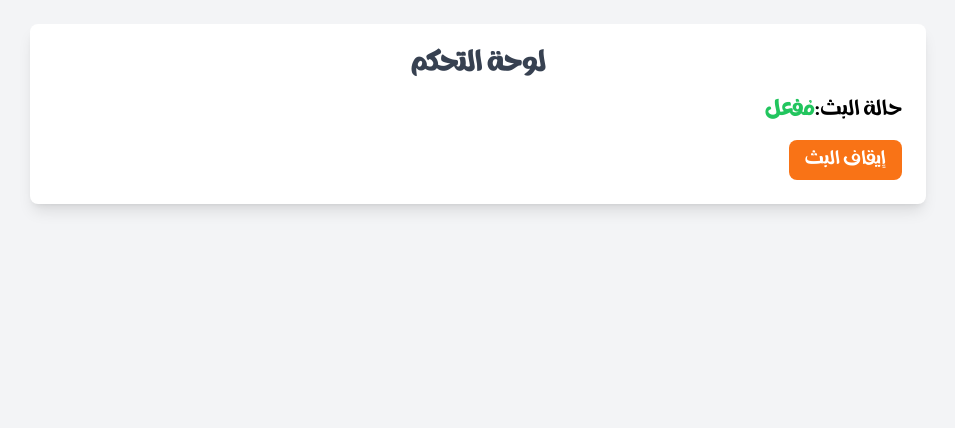
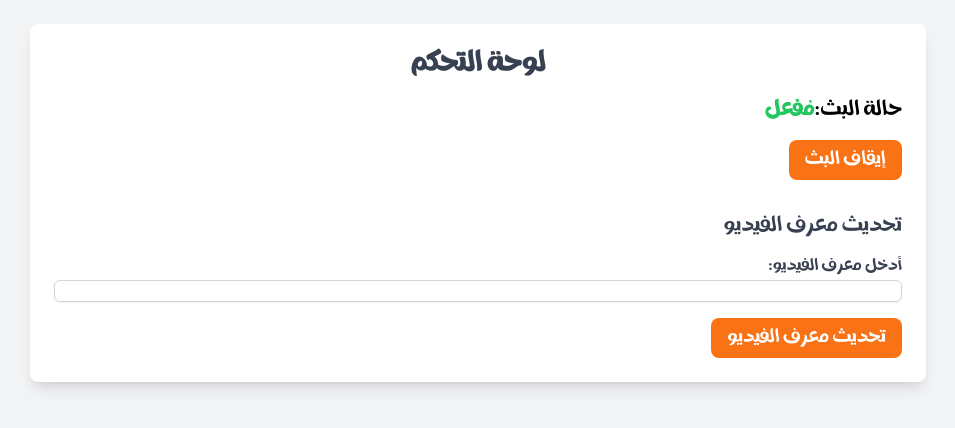
Before and after one commit to MuntadherAlabdaly/nasProjectFe, a Next.js app: page /dashboard in a window 1280 px wide. Shown: the top 428 px of the page, without its empty margins (162-1117 px from the left). Built offline with nearby package versions, Linux system fonts and the light colour scheme; sample sign-in values are in the browser's storage.

Commit message:
adding duynamic streamAdding without rebuild

```diff
--- /dev/null
+++ b/public/videoId.json
@@ -0,0 +1,5 @@
+{
+  "videoIds": [
+    "lcccakRjrt8s"
+  ]
+}
--- /dev/null
+++ b/src/app/api/updateVideoId/route.js
@@ -0,0 +1,38 @@
+import { promises as fs } from "fs";
+import path from "path";
+
+export async function POST(req) {
+  try {
+    const { videoId } = await req.json();
+
+    if (!videoId || typeof videoId !== "string") {
+      return new Response(
+        JSON.stringify({ success: false, error: "Invalid video ID" }),
+        { status: 400 }
+      );
+    }
+
+    const filePath = path.join(process.cwd(), "public/videoId.json");
+
+    let videoData = { videoIds: [] };
+
+    try {
+      await fs.access(filePath);
+      const fileContent = await fs.readFile(filePath, "utf-8");
+      videoData = JSON.parse(fileContent);
+    } catch {
+      videoData = { videoIds: [] };
+    }
+
+
+    videoData = { videoIds: [videoId] }
+    await fs.writeFile(filePath, JSON.stringify(videoData, null, 2));
+
+    return new Response(JSON.stringify({ success: true }), { status: 200 });
+  } catch (error) {
+    return new Response(
+      JSON.stringify({ success: false, error: error.message }),
+      { status: 500 }
+    );
+  }
+}
--- a/src/app/dashboard/page.jsx
+++ b/src/app/dashboard/page.jsx
@@ -5,6 +5,8 @@ import { useRouter } from "next/navigation";
 const Dashboard = () => {
   const [config, setConfig] = useState(null);
   const [loading, setLoading] = useState(true);
+  const [videoId, setVideoId] = useState("");
+  const [message, setMessage] = useState("");
   const router = useRouter();
 
   useEffect(() => {
@@ -55,6 +57,29 @@ const Dashboard = () => {
     }
   };
 
+  const handleVideoIdSubmit = async (e) => {
+    e.preventDefault();
+
+    try {
+      const response = await fetch("/api/updateVideoId", {
+        method: "POST",
+        headers: { "Content-Type": "application/json" },
+        body: JSON.stringify({ videoId }),
+      });
+
+      const result = await response.json();
+
+      if (response.ok) {
+        setMessage("تم تحديث معرف الفيديو بنجاح!");
+        setVideoId("");
+      } else {
+        setMessage(`خطأ: ${result.error}`);
+      }
+    } catch (error) {
+      setMessage("حدث خطأ أثناء تحديث معرف الفيديو.");
+    }
+  };
+
   if (loading) {
     return <div className="text-center mt-10 text-gray-700">جارِ التحميل...</div>;
   }
@@ -81,6 +106,33 @@ const Dashboard = () => {
             {config.streamEnabled ? "إيقاف البث" : "تفعيل البث"}
           </button>
         </div>
+
+        {/* Video ID Update Form */}
+        <div className="mt-8">
+          <h3 className="text-lg font-medium text-gray-700">تحديث معرف الفيديو</h3>
+          <form onSubmit={handleVideoIdSubmit} className="mt-4 space-y-4">
+            <div>
+              <label htmlFor="videoId" className="block text-sm font-medium text-gray-700">
+                أدخل معرف الفيديو:
+              </label>
+              <input
+                type="text"
+                id="videoId"
+                value={videoId}
+                onChange={(e) => setVideoId(e.target.value)}
+                className="mt-1 block w-full border border-gray-300 rounded-md shadow-sm focus:ring-orange-500 focus:border-orange-500 sm:text-sm"
+                required
+              />
+            </div>
+            <button
+              type="submit"
+              className="px-4 py-2 bg-orange-500 text-white rounded-lg hover:bg-orange-600 transition"
+            >
+              تحديث معرف الفيديو
+            </button>
+          </form>
+          {message && <p className="mt-4 text-sm text-gray-700">{message}</p>}
+        </div>
       </div>
     </div>
   );
--- a/src/components/CameraStream.jsx
+++ b/src/components/CameraStream.jsx
@@ -10,13 +10,19 @@ const CameraStream = () => {
   useEffect(() => {
     const fetchConfig = async () => {
       try {
+        console.log("Fetching config...");
         const response = await fetch("/config.json");
         const config = await response.json();
         setStreamEnabled(config.streamEnabled);
-
+        const videoIdResponse = await fetch("/videoId.json");
+        if (!videoIdResponse.ok) {
+          throw new Error("Failed to fetch videoId.json");
+        }
+        const videoId= await videoIdResponse.json();
+        //const videoIds = videoText.split("\n").map((id) => id.trim()).filter(Boolean);
         if (config.streamEnabled) {
           setTimeout(() => {
-            setYoutubeUrls(["YpzMewbTIqw", "YpzMewbTIqw"]);
+            setYoutubeUrls([videoId.videoIds[0], videoId.videoIds[0]]);
             setLoading(false);
           }, 2000);
         } else {
```
